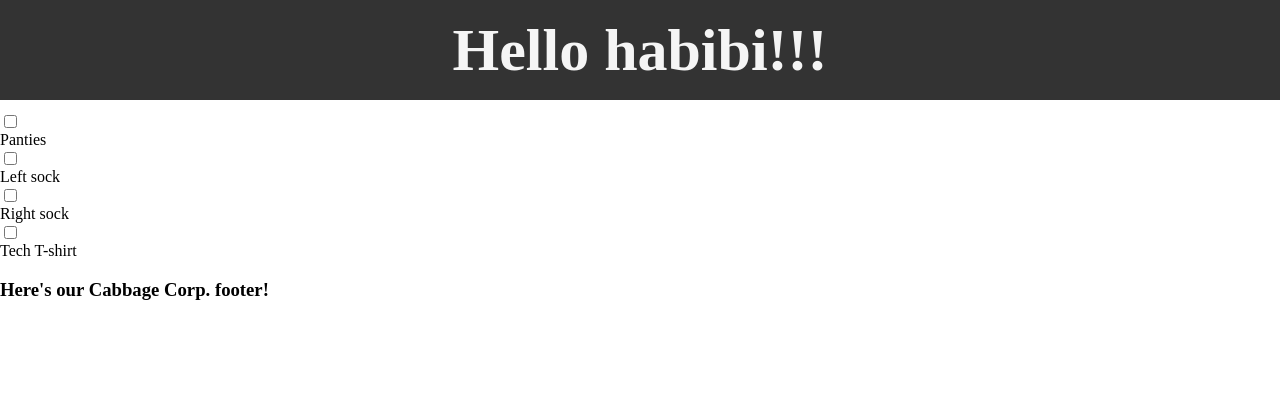
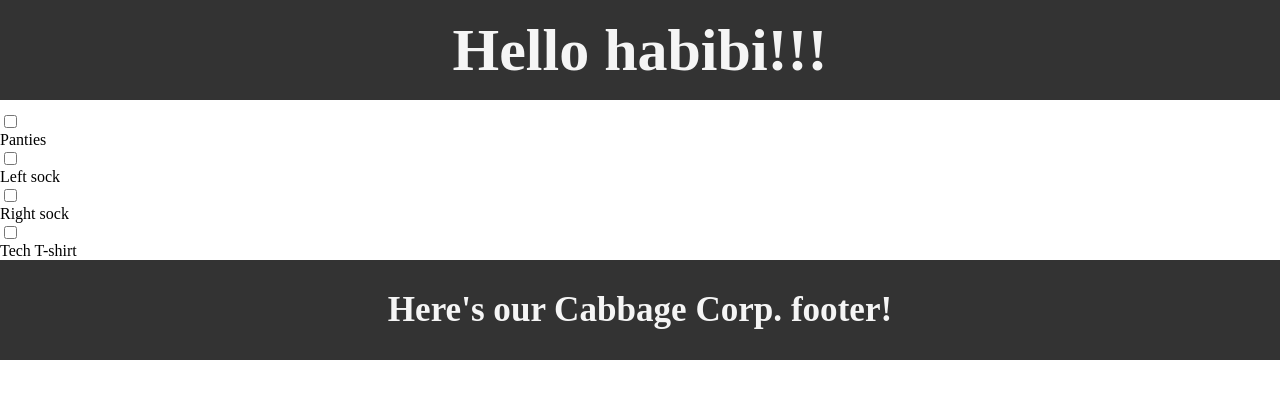
Before and after one commit to FredrikRidderfalk/react-todo-list, a React (Create React App) app: page / in a window 1280 px wide. Shown: the top 398 px of the page. Built offline with nearby package versions, Linux system fonts and the light colour scheme.

Commit message:
styled footer

```diff
--- a/public/index.css
+++ b/public/index.css
@@ -18,3 +18,15 @@ body {
 .checkbox {
   display: flex;
 }
+
+.footer {
+  height: 100px;
+  background-color: #333;
+  color: whitesmoke;
+  margin-bottom: 15px;
+  text-align: center;
+  font-size: 30px;
+  display: flex;
+  justify-content: center;
+  align-items: center;
+}
--- a/src/components/Footer.js
+++ b/src/components/Footer.js
@@ -2,7 +2,7 @@ import React from "react";
 
 function Footer() {
   return (
-    <footer>
+    <footer className="footer">
       <h3>Here's our Cabbage Corp. footer!</h3>
     </footer>
   );
```
